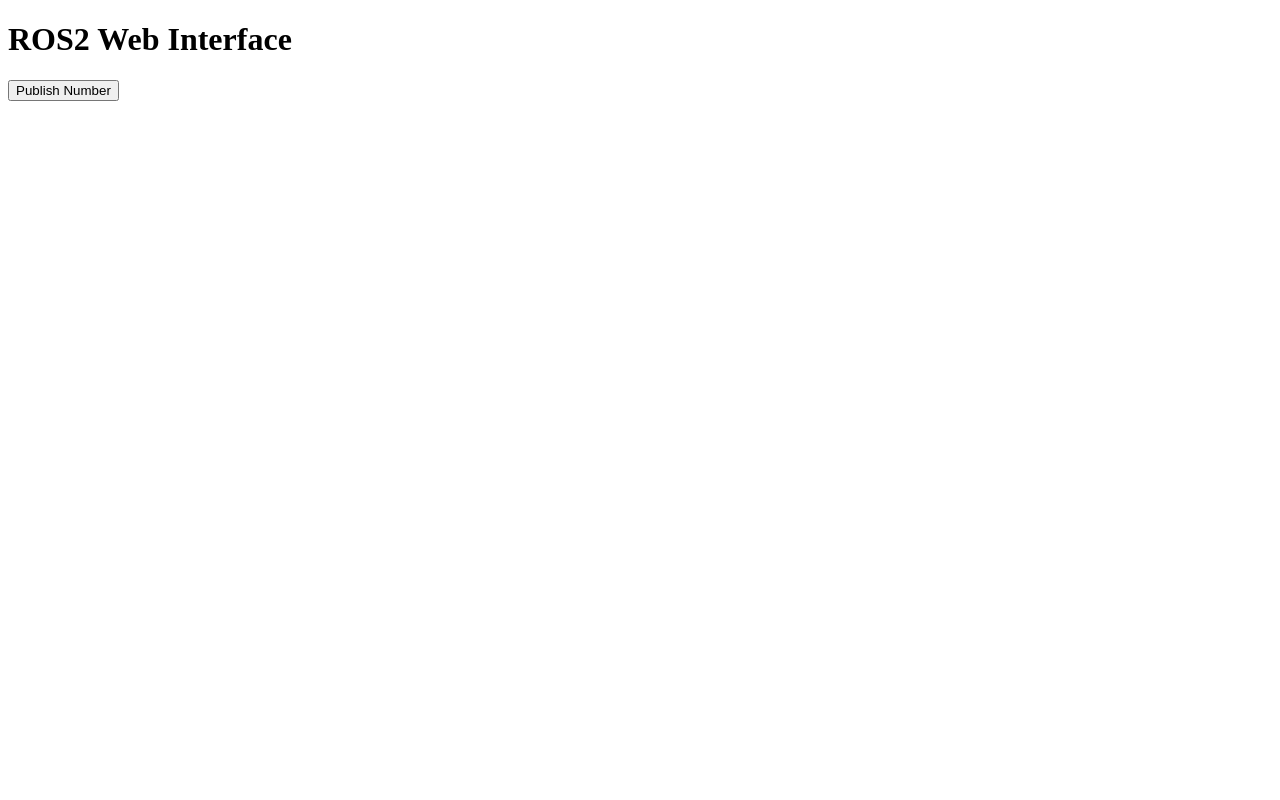
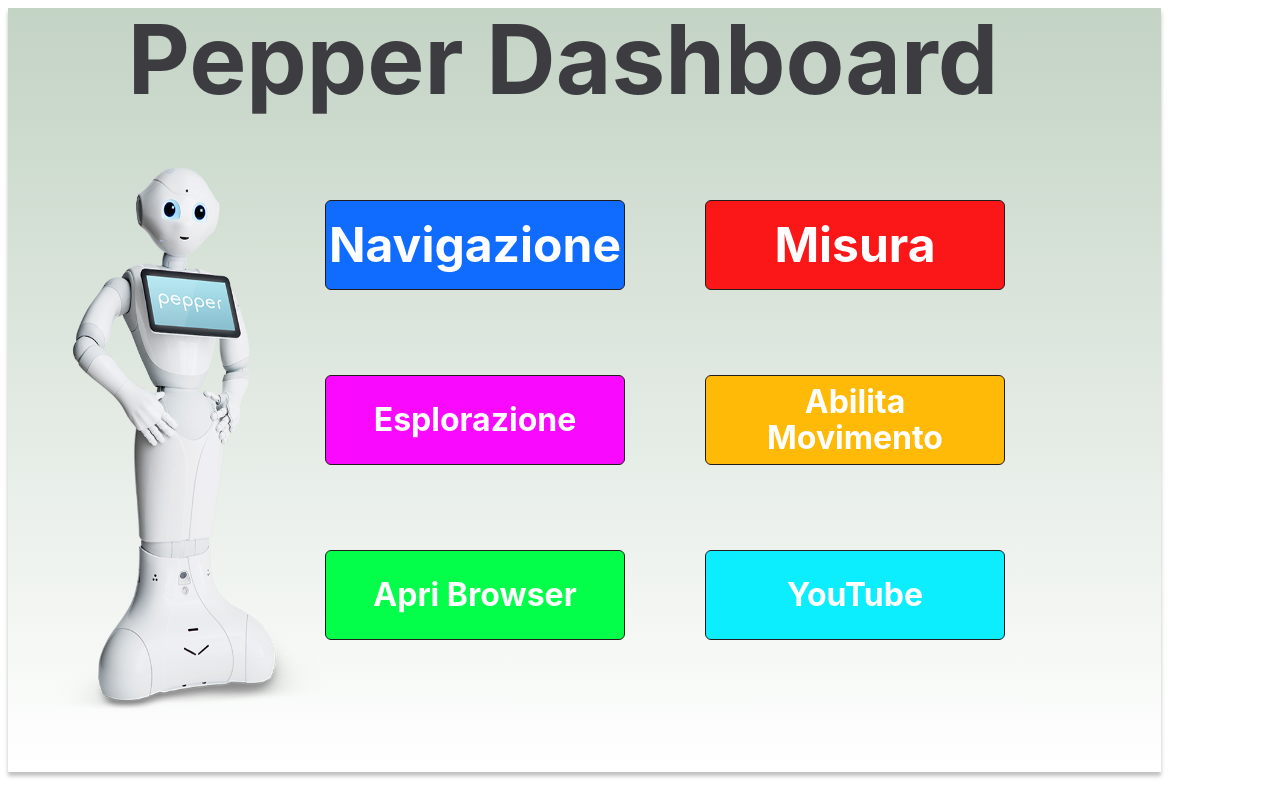
Before and after one commit to redsIng/ros2_docker, a plain HTML site: page src/pepper_interaction/scripts/web_interface/index.html in a window 1280 px wide. Drawn offline with Linux system fonts and the light colour scheme.

Commit message:
set IP to connect ROS2 + robot, change page clicking

```diff
--- a/src/pepper_interaction/scripts/web_interface/index.html
+++ b/src/pepper_interaction/scripts/web_interface/index.html
@@ -1,17 +1,28 @@
 <!DOCTYPE html>
 <html>
 <head>
-    <title>ROS2 Web Interface</title>
-    <!-- Include necessary JavaScript libraries
+   <!-- <title>ROS2 Web Interface</title>
+     Include necessary JavaScript libraries
     <script src="http://cdn.robotwebtools.org/EventEmitter2/current/eventemitter2.js"></script>
     <script src="http://cdn.robotwebtools.org/roslibjs/current/roslib.min.js"></script>-->
     <!-- Include your external JavaScript file -->
     <script src="js/roslib.js"></script>
 </head>
 <body>
-    <!-- Section for webpage content -->
+    <!-- Section for webpage content
     <h1>ROS2 Web Interface</h1>
     <button id="publishButton">Publish Number</button>
+    <script src="js/main.js"></script> -->
+    <div class="IpadMini831" style="width: 1133px; height: 744px; padding: 10px; background: linear-gradient(180deg, #C3D3C4 0%, rgba(227.09, 243.31, 240.39, 0) 100%); box-shadow: 0px 4px 4px rgba(0, 0, 0, 0.25); justify-content: flex-start; align-items: flex-start; gap: 10px; display: inline-flex">
+        <div class="PepperDashboard" style="width: 1106px; height: 89px; left: 10px; top: 35px; position: absolute; text-align: center; color: rgba(49.36, 47.88, 55.25, 0.93); font-size: 96px; font-family: Inter; font-weight: 700; line-height: 48px; word-wrap: break-word">Pepper Dashboard</div>
+        <img class="KisspngPepperHumanoidRobotSoftbankRoboticsCorpPepperRobot5b48c11c16a8351" style="width: 332px; height: 563px; left: 10px; top: 150px; position: absolute" src="./img/pepper.png" />
+        <button id="publishButton1" style="width: 300px; height: 90px; padding-left: 16px; padding-right: 16px; padding-top: 12px; padding-bottom: 12px; left: 325px; top: 200px; position: absolute; background: #106CFF; border-radius: 6px; overflow: hidden; border: 1px #231C1C solid; justify-content: center; align-items: center; gap: 10px; display: flex; color: white; font-size: 48px; font-family: Inter; font-weight: 700; line-height: 36px;">Navigazione</button>
+        <button id="publishButton" style="width: 300px; height: 90px; padding-left: 16px; padding-right: 16px; padding-top: 12px; padding-bottom: 12px; left: 325px; top: 375px; position: absolute; background: #FA09FF; border-radius: 6px; overflow: hidden; border: 1px #231C1C solid; justify-content: center; align-items: center; gap: 10px; display: flex; color: white; font-size: 32px; font-family: Inter; font-weight: 700; line-height: 36px;">Esplorazione</button>
+        <button style="width: 300px; height: 90px; padding-left: 16px; padding-right: 16px; padding-top: 12px; padding-bottom: 12px; left: 325px; top: 550px; position: absolute; background: #03FF4A; border-radius: 6px; overflow: hidden; border: 1px #231C1C solid; justify-content: center; align-items: center; gap: 10px; display: flex; color: white; font-size: 32px; font-family: Inter; font-weight: 700; line-height: 36px;">Apri Browser</button>
+        <button style="width: 300px; height: 90px; padding-left: 16px; padding-right: 16px; padding-top: 12px; padding-bottom: 12px; left: 705px; top: 200px; position: absolute; background: #FB1717; border-radius: 6px; overflow: hidden; border: 1px #231C1C solid; justify-content: center; align-items: center; gap: 10px; display: flex; text-align: center; color: white; font-size: 48px; font-family: Inter; font-weight: 700; line-height: 36px;">Misura</button>
+        <button style="width: 300px; height: 90px; padding-left: 16px; padding-right: 16px; padding-top: 12px; padding-bottom: 12px; left: 705px; top: 375px; position: absolute; background: #FFBA07; border-radius: 6px; overflow: hidden; border: 1px #231C1C solid; justify-content: center; align-items: center; gap: 10px; display: flex; color: white; font-size: 32px; font-family: Inter; font-weight: 700; line-height: 36px;">Abilita Movimento</button>
+        <button style="width: 300px; height: 90px; padding-left: 16px; padding-right: 16px; padding-top: 12px; padding-bottom: 12px; left: 705px; top: 550px; position: absolute; background: #0CEEFD; border-radius: 6px; overflow: hidden; border: 1px #231C1C solid; justify-content: center; align-items: center; gap: 10px; display: flex; color: white; font-size: 32px; font-family: Inter; font-weight: 700; line-height: 36px;">YouTube</button>
+    </div>
     <script src="js/main.js"></script>
 
 </body>
--- a/src/pepper_interaction/scripts/web_interface/js/main.js
+++ b/src/pepper_interaction/scripts/web_interface/js/main.js
@@ -1,6 +1,6 @@
 // Connect to ROS2 WebSocket bridge
 const ros = new ROSLIB.Ros({
-        url: 'ws://localhost:9090' // Replace with your ROS2 WebSocket bridge URL
+        url: 'ws://192.168.122.1:9090' // Replace with your ROS2 WebSocket bridge URL
     });
 
     ros.on('connection', () => {
```
Also changed, not shown: src/pepper_interaction/scripts/web_interface/img/pepper.png (added), 1 other file.
